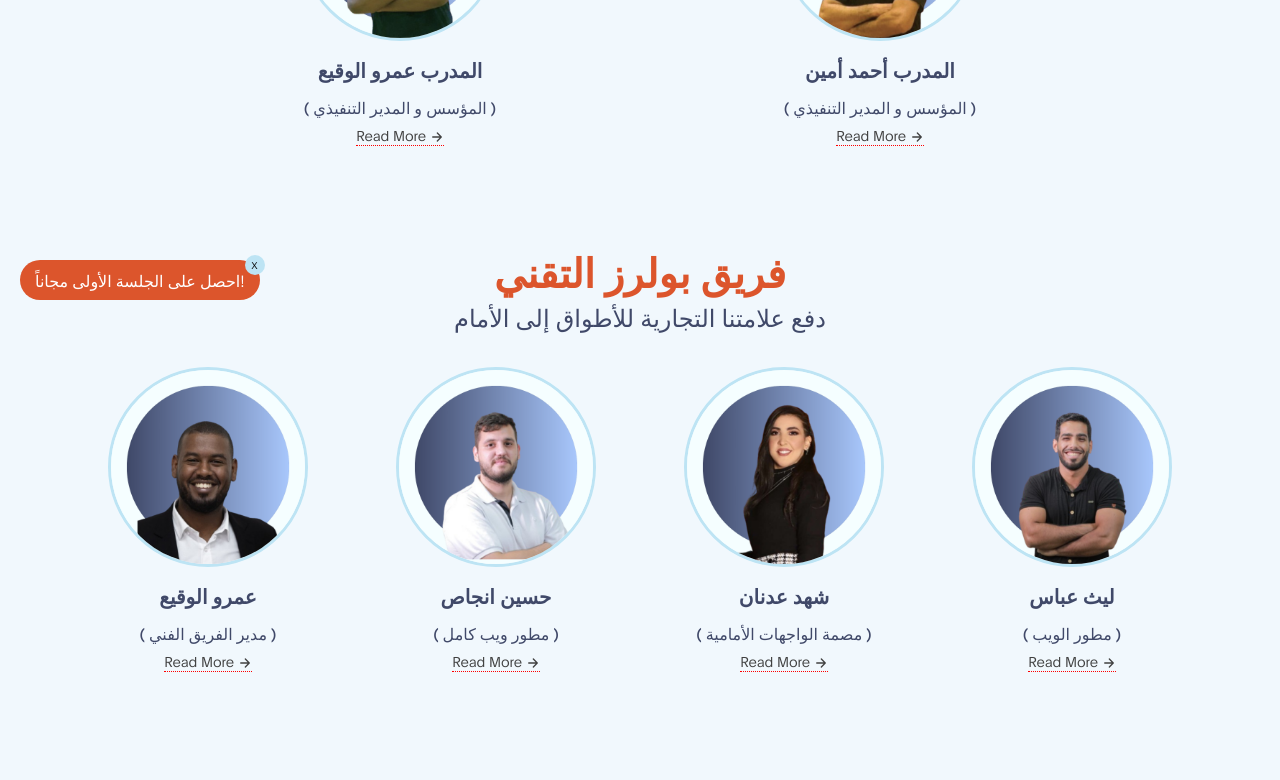
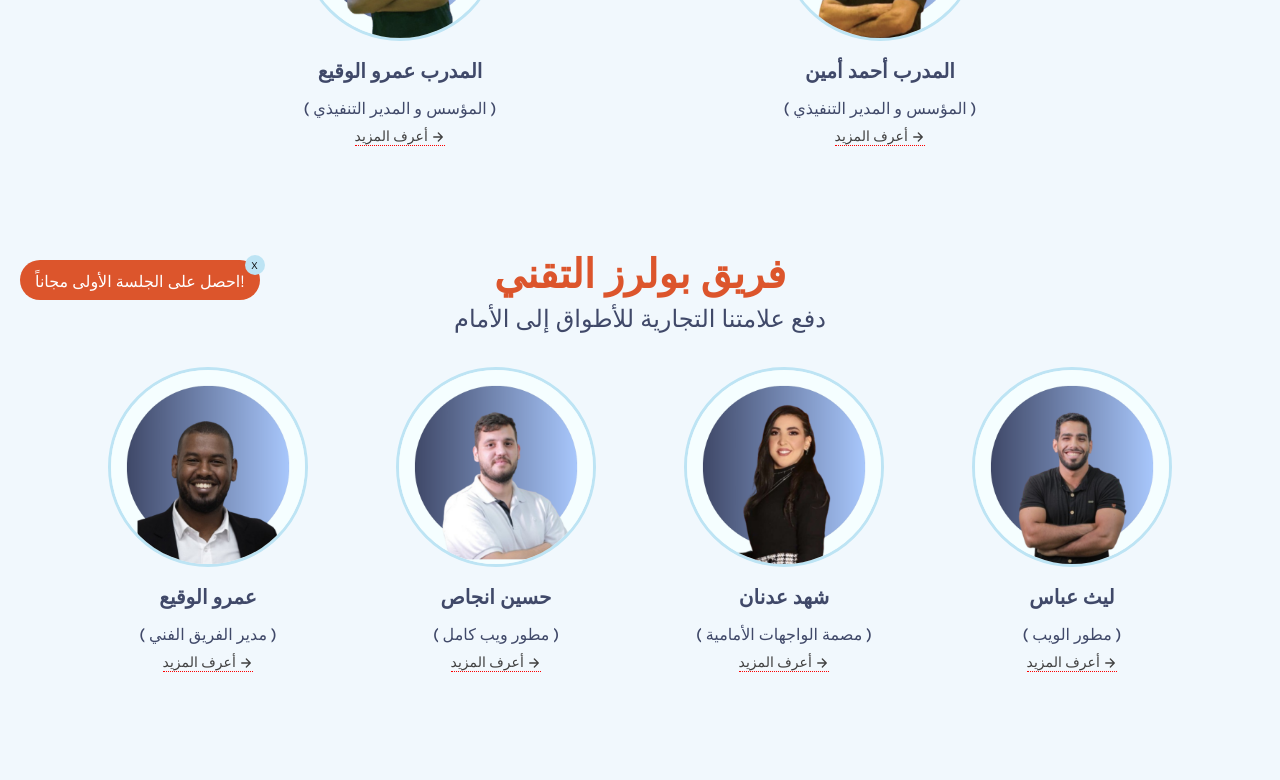
Before and after one commit to lHESHAM/ballerscc, a React (Create React App) app: page /team in a window 1280 px wide. Shown: the part 480-1260 px from the top of the page. Built offline with nearby package versions, Linux system fonts and the light colour scheme; some icons are missing.

Commit message:
Final Phase

```diff
--- a/src/components/Teams/coach.jsx
+++ b/src/components/Teams/coach.jsx
@@ -32,7 +32,7 @@ import './team.css'
         <img src={Amro} alt='Member' style={Member}  className='image-member'/>
         <h4>  {t('BallersT-coach1')}  </h4>
         <h6> (  {t('BallersT-coach1-desc')}  ) </h6>
-        <a href='./Amro' style={{borderBottom : "1px dotted red" , fontSize : "14px"}}> Read More       <IoArrowForwardOutline /> </a>
+        <a href='./Amro' style={{borderBottom : "1px dotted red" , fontSize : "14px"}}> {t('BallersT-team-more')} <IoArrowForwardOutline /> </a>
     </div>
 
     <div className='member'>
@@ -40,7 +40,7 @@ import './team.css'
         <img src={Ahmad} alt='Member' style={Member}  className='image-member'/>
         <h4> {t('BallersT-coach2')} </h4>
         <h6> ( {t('BallersT-coach2-desc')} ) </h6>
-        <a href='./Ahmad' style={{borderBottom : "1px dotted red" , fontSize : "14px"}}> Read More       <IoArrowForwardOutline /> </a>
+        <a href='./Ahmad' style={{borderBottom : "1px dotted red" , fontSize : "14px"}}> {t('BallersT-team-more')}        <IoArrowForwardOutline /> </a>
 
     </div>
 
--- a/src/components/Teams/nutrotion.jsx
+++ b/src/components/Teams/nutrotion.jsx
@@ -27,7 +27,7 @@ function Nutrotion() {
             <img src={Rania} alt='Member' style={Member}  className='image-member'/>
             <h4> {t('BallersT-nut1')} </h4>
             <h6> ( {t('BallersT-nut1-desc')} ) </h6>
-            <a href='/Rania' style={{borderBottom : "1px dotted red" , fontSize : "14px"}}> Read More       <IoArrowForwardOutline /> </a>
+            <a href='/Rania' style={{borderBottom : "1px dotted red" , fontSize : "14px"}}> {t('BallersT-team-more')}        <IoArrowForwardOutline /> </a>
 
         </div>
       </div>
--- a/src/components/Teams/technical.jsx
+++ b/src/components/Teams/technical.jsx
@@ -33,7 +33,7 @@ function Technical() {
       <img src={Amro} alt='Member' style={Member}  className='image-member'/>
       <h4> {t('BallersT-tech1')} </h4>
       <h6>( {t('BallersT-tech1-desc')} )</h6>
-      <a href='./Amro' style={{borderBottom : "1px dotted red" , fontSize : "14px"}}> Read More       <IoArrowForwardOutline /> </a>
+      <a href='./Amro' style={{borderBottom : "1px dotted red" , fontSize : "14px"}}> {t('BallersT-team-more')}        <IoArrowForwardOutline /> </a>
 
   </div>
 
@@ -43,7 +43,7 @@ function Technical() {
       <img src={Hussien} alt='Member' style={Member}  className='image-member'/>
       <h4> {t('BallersT-tech2')} </h4>
       <h6>( {t('BallersT-tech2-desc')} )</h6>
-      <a href='./Hussien' style={{borderBottom : "1px dotted red" , fontSize : "14px"}}> Read More       <IoArrowForwardOutline /> </a>
+      <a href='./Hussien' style={{borderBottom : "1px dotted red" , fontSize : "14px"}}> {t('BallersT-team-more')}       <IoArrowForwardOutline /> </a>
 
   </div>
   <div className='member'>
@@ -51,7 +51,7 @@ function Technical() {
       <img src={Shahed} alt='Member' style={Member}  className='image-member'/>
       <h4> {t('BallersT-tech3')} </h4>
       <h6>( {t('BallersT-tech3-desc')} )</h6>
-      <a href='./Shahd' style={{borderBottom : "1px dotted red" , fontSize : "14px"}}> Read More       <IoArrowForwardOutline /> </a>
+      <a href='./Shahd' style={{borderBottom : "1px dotted red" , fontSize : "14px"}}> {t('BallersT-team-more')}       <IoArrowForwardOutline /> </a>
 
   </div>
   <div className='member'>
@@ -59,7 +59,7 @@ function Technical() {
       <img src={Laith} alt='Member' style={Member}  className='image-member'/>
       <h4> {t('BallersT-tech4')} </h4>
       <h6>( {t('BallersT-tech4-desc')} )</h6>
-      <a href='./Laith' style={{borderBottom : "1px dotted red" , fontSize : "14px"}}> Read More       <IoArrowForwardOutline /> </a>
+      <a href='./Laith' style={{borderBottom : "1px dotted red" , fontSize : "14px"}}> {t('BallersT-team-more')}       <IoArrowForwardOutline /> </a>
 
   </div>
 
--- a/src/local/ar.json
+++ b/src/local/ar.json
@@ -36,6 +36,8 @@
   "BallersT-coach1-desc" : "المؤسس و المدير التنفيذي",
   "BallersT-coach2" : "المدرب أحمد أمين",
   "BallersT-coach2-desc" : "المؤسس و المدير التنفيذي",
+  "BallersT-team-more" : "أعرف المزيد",
+
 
   "BallersT-Title1" : "فريق بولرز التقني",
   "BallersT-Desc1" : "دفع علامتنا التجارية للأطواق إلى الأمام",
@@ -148,7 +150,7 @@
   "Zigi-JoinButton" : "انضم إلينا الآن",
   "Zigi-last1" : "شكرا لاختيارك",
   "Zigi-last2" : "أكاديمية بولرز لكرة السلة",
-  "Zigi-last3" : "نشكرك على اختيار أكاديمية بولرز لكرة السلة كمساعد لك في تحسين مهاراتك في اللعبة وتعزيز طريقة تفكيرك  ",
+  "Zigi-last3" : " كمساعد لك في تحسين مهاراتك في اللعبة وتعزيز طريقة تفكيرك  ",
 
 
   "FormJoin1" : "اضمن مكانك في أكاديمية بولرز لكرة السلة!",
--- a/src/local/en.json
+++ b/src/local/en.json
@@ -36,6 +36,8 @@
   "BallersT-coach1-desc" : "CEO & Founder",
   "BallersT-coach2" : "Caoch Ahmad Ameen ",
   "BallersT-coach2-desc" : "CEO & Founder",
+
+  "BallersT-team-more" : "Read More",
 
   "BallersT-Title1" : "Ballers technical team",
   "BallersT-Desc1" : "Pushing our hoops brand ahead",
```
